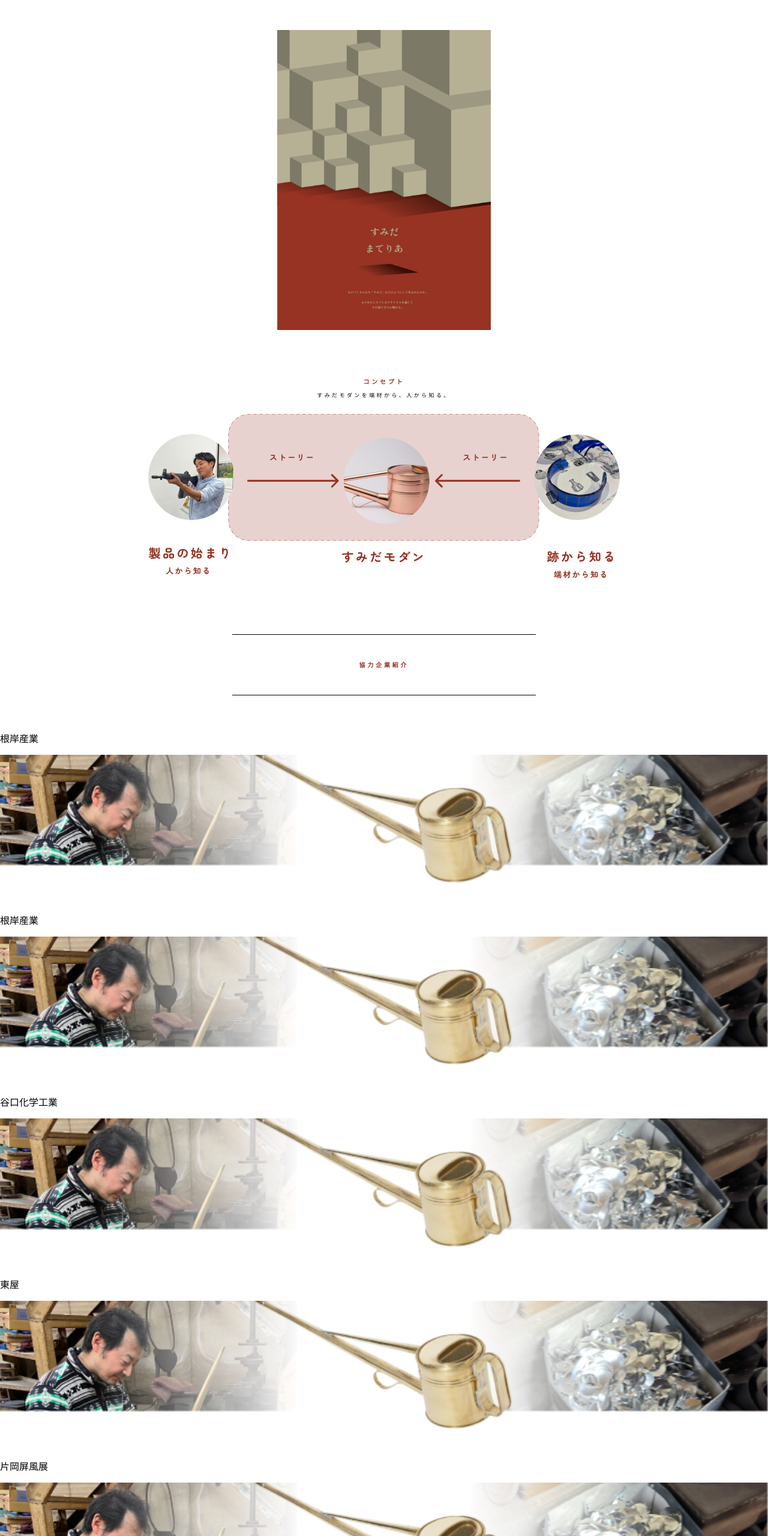
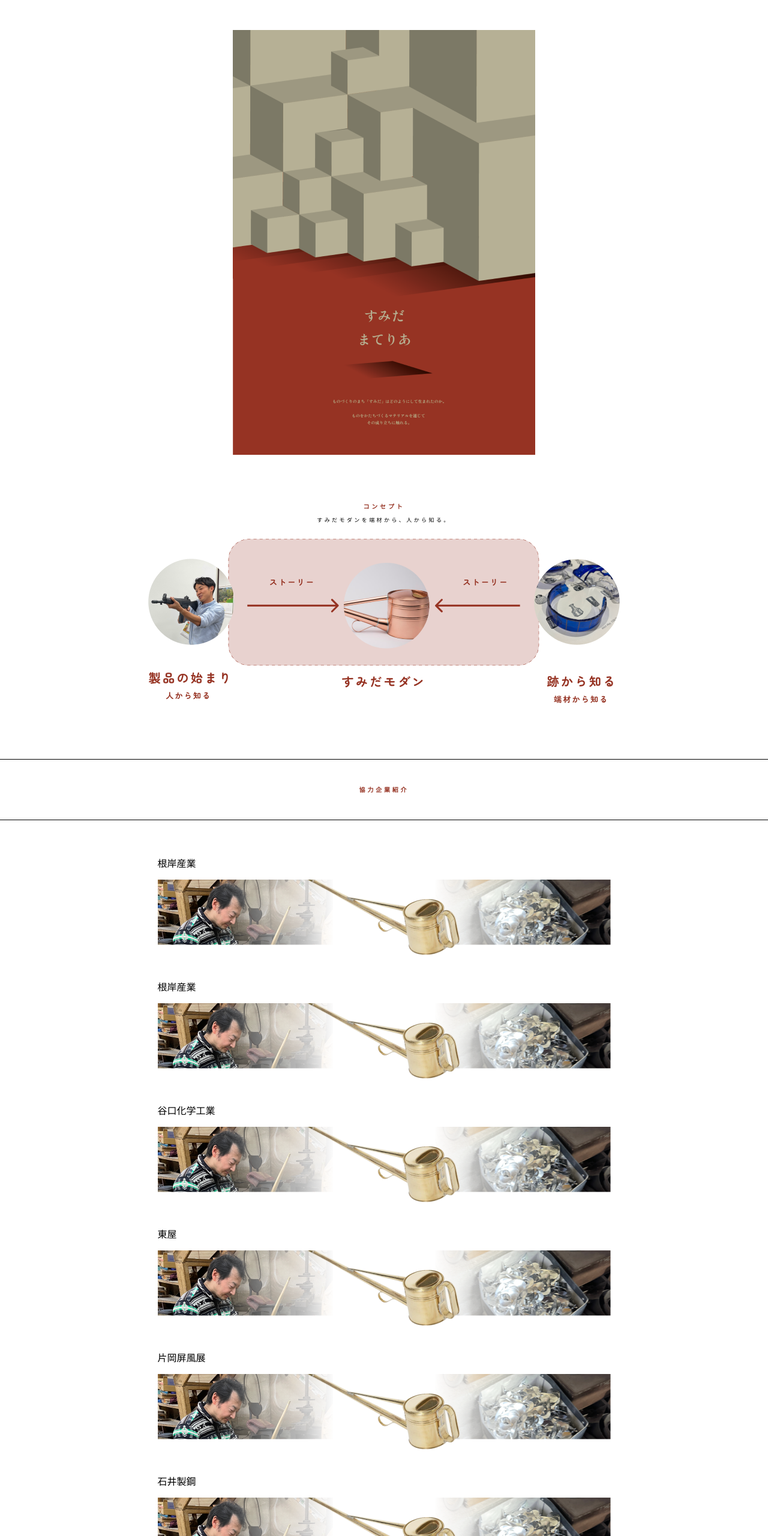
Before and after one commit to Amberlulululululu/Sumida-morden, a website: page index.html in a window 1280 px wide. Shown: the top 2560 px of the page at 60% size. Drawn offline with Linux system fonts and the light colour scheme.

Commit message:
Update styles.css

```diff
--- a/styles.css
+++ b/styles.css
@@ -43,18 +43,19 @@ body {
 .custom-line {
   border: none; /* 移除默认的边框 */
   background-color: #000; /* 设置线的颜色 */
-  width: 506px;
+  width: 100%;
   height: 0.25px;
   margin: 43px auto; /* 上下各43px的间距 */
 }
 
 .limited-size-image {
   max-width: 100%; /* 图片的最大宽度不会超过容器的宽度 */
-  max-height: 500px; /* 图片的最大高度不超过500px */
+  /* max-height: 500px; /* 图片的最大高度不超过500px */
   height: auto; /* 保持图片的比例 */
-  width: auto; /* 保持图片的比例 */
+  /* width: auto; /* 保持图片的比例 */
   display: block; /* 去除图片下方的多余间距 */
   margin: 0 auto; /* 图片居中 */
+  object-fit: cover; /* 确保图片按比例缩放，避免超出 */
 }
 
 .concept {
@@ -66,6 +67,8 @@ body {
   display: flex;
   flex-direction: column; /* 让子元素竖直排列 */
   gap: 10px; /* 控制产品之间的间距，可以根据需要调整 */
+  align-items: center; /* 产品居中 */
+  width: 100%;
 }
 
 .product {
@@ -74,9 +77,33 @@ body {
   /*align-items: center; /* 让内容居中对齐（可选） */
 }
 
+.product img {
+  max-width: 100%; /* 图片的最大宽度不会超过容器的宽度 */
+  /* max-height: 500px; /* 图片的最大高度不超过500px */
+  height: auto; /* 保持图片的比例 */
+  /* width: auto; /* 保持图片的比例 */
+  display: block; /* 去除图片下方的多余间距 */
+  margin: 0 auto; /* 图片居中 */
+  object-fit: cover; /* 确保图片按比例缩放，避免超出 */
+}
+
 footer {
   background-color: #002b55; /* 底部蓝色 */
   text-align: center;
   padding: 20px;
   color: #fff;
 }
+
+@media (max-width: 768px) {
+  .products {
+    padding: 10px;
+  }
+
+  .product img {
+    max-width: 100%; /* 在移动设备上图片宽度为100% */
+  }
+
+  .custom-line {
+    width: 100%; /* 在小屏幕设备上横线宽度自适应 */
+  }
+}
```
